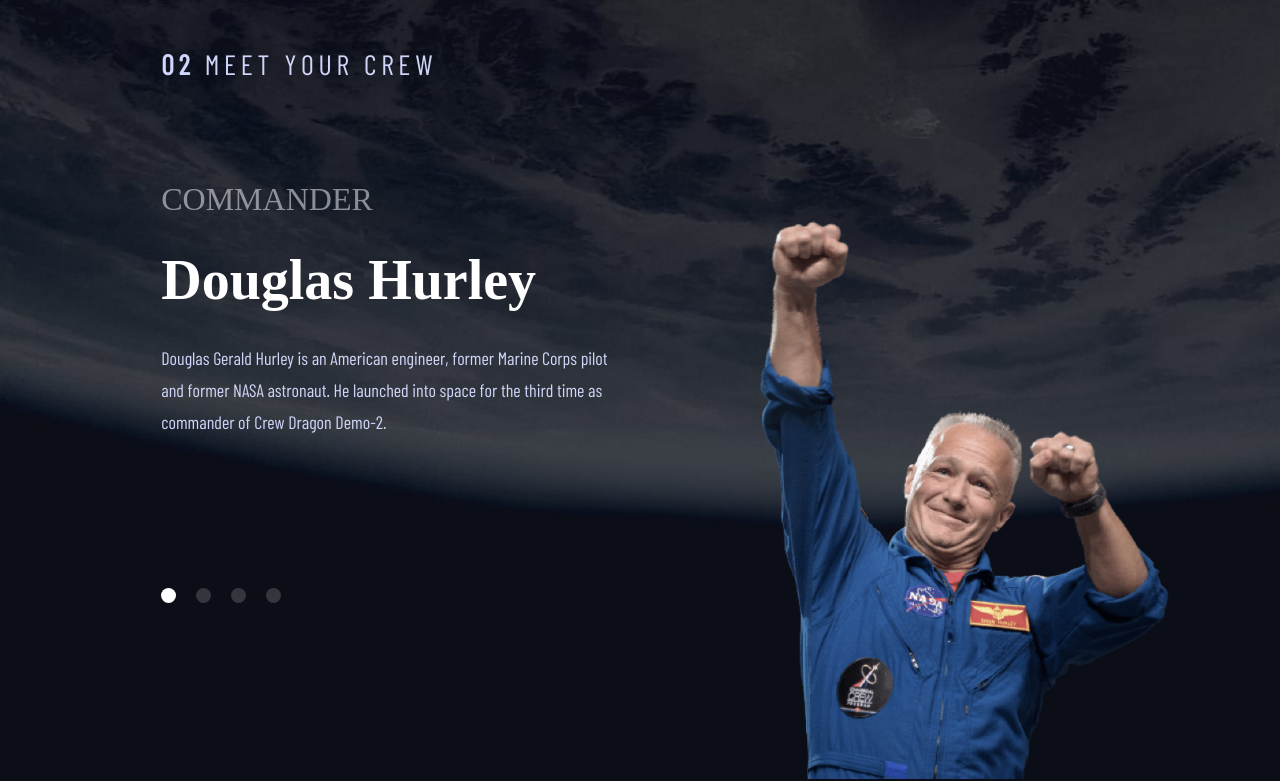
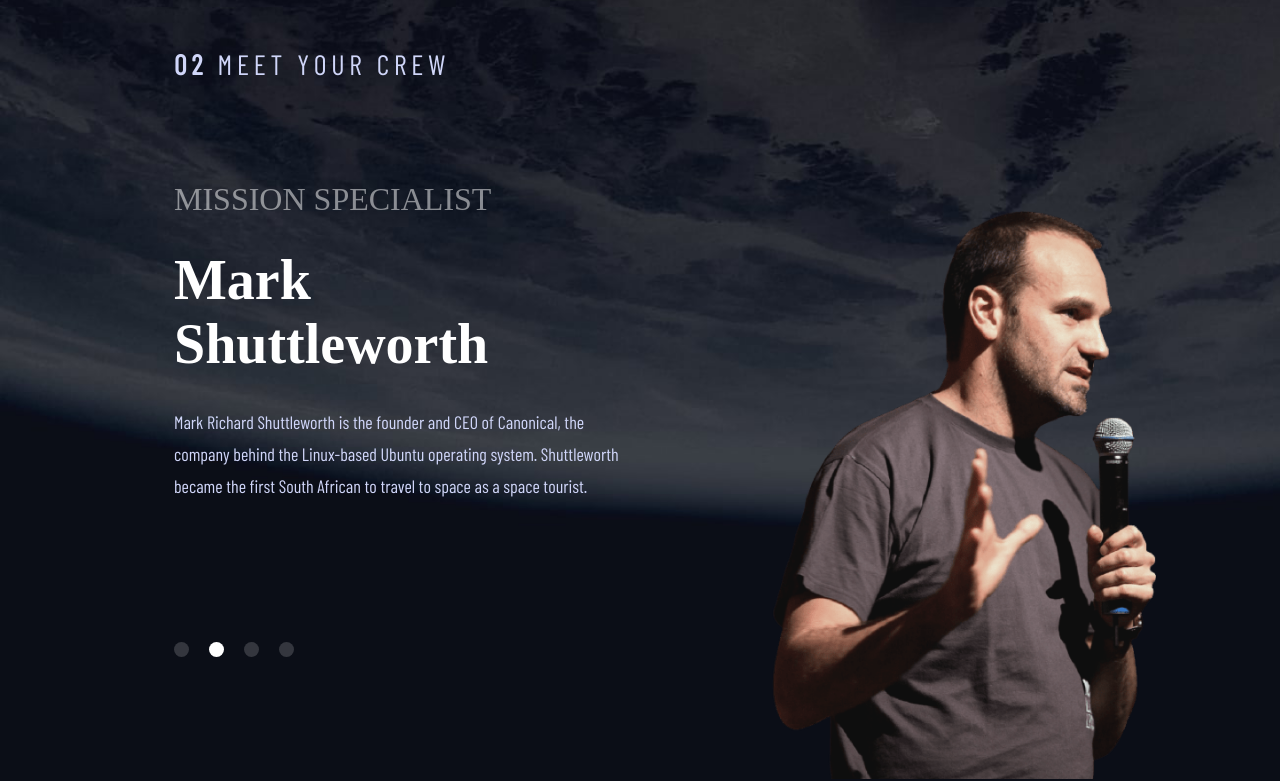
Before and after one commit to Irina-Dehtiarenko/Space_tourism_website_Frontend_Mentor, a website: page index.html in a window 1280 px wide. Shown: the part 103-884 px from the top of the page. Drawn offline with nearby package versions, Linux system fonts and the light colour scheme; a web font is replaced by a local one.

Commit message:
added section crew-specialist

```diff
--- a/index.html
+++ b/index.html
@@ -324,9 +324,9 @@
       </main> -->
 
       <!-- ///////////////////////////////////// -->
-      <!-- Main-destination  MARS  -->
+      <!-- Main-crew  Commander  -->
 
-      <main class="main main-crew main-crew--titan">
+      <!-- <main class="main main-crew">
         <h5 class="heading-5"><span> 02</span> Meet your crew</h5>
         <div class="description">
           <h4 class="heading-4 tablet">Commander</h4>
@@ -355,7 +355,48 @@
             />
           </div>
         </div>
+      </main> -->
+
+      <!-- ///////////////////////////////////// -->
+      <!-- Main-crew  mission-specialist  -->
+
+      <main class="main main-crew main-crew--specialist">
+        <h5 class="heading-5"><span> 02</span> Meet your crew</h5>
+        <div class="description">
+          <h4 class="heading-4 tablet">Mission Specialist</h4>
+
+          <h3 class="heading-3 tablet">Mark Shuttleworth</h3>
+
+          <p class="body-text">
+            Mark Richard Shuttleworth is the founder and CEO of Canonical, the
+            company behind the Linux-based Ubuntu operating system. Shuttleworth
+            became the first South African to travel to space as a space
+            tourist.
+          </p>
+
+          <div class="sliders-btns">
+            <div class="btn btn-slider"></div>
+            <div class="btn btn-slider btn-slider--active"></div>
+            <div class="btn btn-slider"></div>
+            <div class="btn btn-slider"></div>
+          </div>
+        </div>
+
+        <div class="title">
+          <div class="img img-crew">
+            <img
+              src="./src/img/crew/image-mark-shuttleworth.png"
+              alt="Photo of Mark Shuttleworthy"
+            />
+          </div>
+        </div>
       </main>
+
+      <!-- ///////////////////////////////////// -->
+      <!-- Main-crew  Pilot  -->
+
+      <!-- ///////////////////////////////////// -->
+      <!-- Main-crew  Flight engineer  -->
     </div>
   </body>
 </html>
--- a/src/sass/pages/_crew.scss
+++ b/src/sass/pages/_crew.scss
@@ -19,6 +19,14 @@
       grid-template-columns: 80vw;
       grid-template-rows: repeat(2, max-content) min-content;
       grid-gap: 8rem;
+    }
+
+    &-crew--specialist {
+      grid-template-columns: minmax(min-content, 35vw) minmax(30vw, max-content);
+
+      @media only screen and (max-width: $bp-large) {
+        grid-template-columns: 80vw;
+      }
     }
 
     .heading-5 {
@@ -51,7 +59,11 @@
         display: grid;
         grid-gap: 2rem;
         grid-template-columns: repeat(4, max-content);
-        margin-top: 8rem;
+        margin-top: 7rem;
+
+        @media only screen and (max-width: $bp-largest) {
+          margin-top: 6rem;
+        }
 
         @media only screen and (max-width: $bp-large) {
           justify-self: center;
@@ -93,6 +105,7 @@
       @media only screen and (max-width: $bp-large) {
         grid-column: 1/-1;
         grid-row: 3/-1;
+        margin: 0;
         // width: 50vw;
       }
 
```
Also changed, not shown: src/css/style.css.
